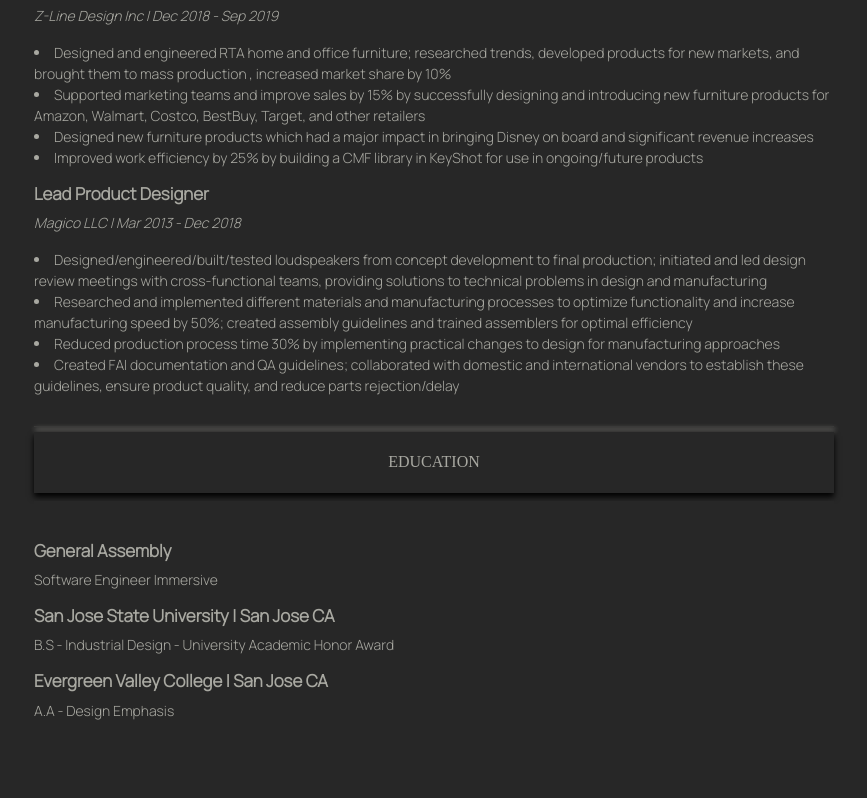
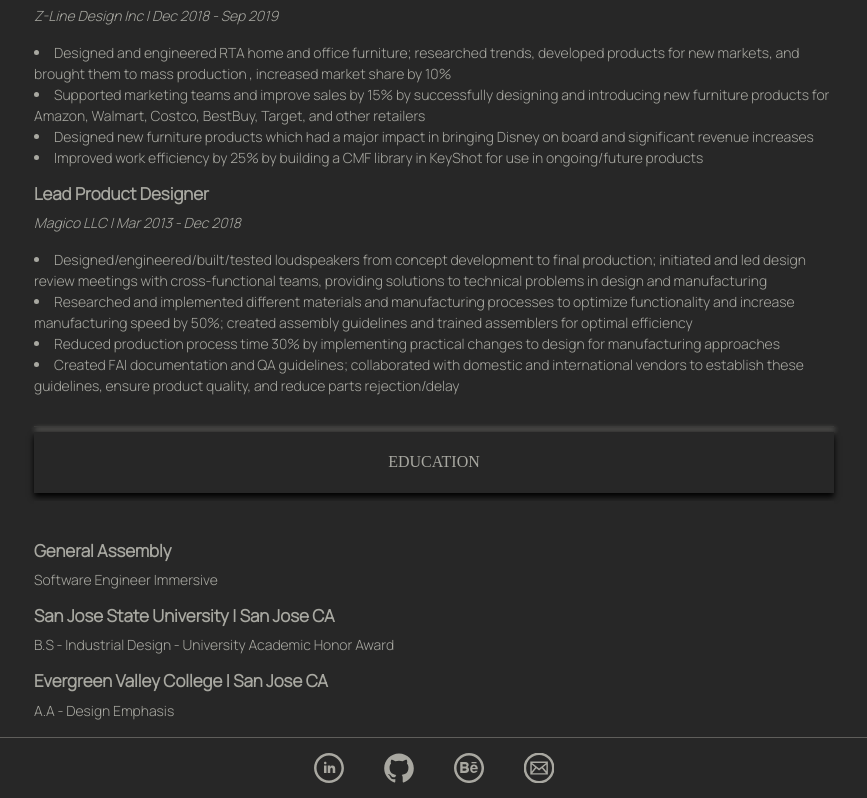
Before and after one commit to ttidesign/TKPortfolio, a plain HTML site: page pages/resume.html in a window 1280 px wide. Shown: the part 1738-2536 px from the top of the page, without its empty margins (206-1073 px from the left). Before the commit the page ends 2475 px from the top, so only its background shows below. Drawn offline with nearby package versions, Linux system fonts and the light colour scheme; a web font is replaced by a local one.

Commit message:
rearrange file structure

```diff
--- a/resume.html
+++ b/pages/resume.html
@@ -3,7 +3,7 @@
 <head>
     <meta charset="UTF-8">
     <meta name="viewport" content="width=device-width, initial-scale=1.0">
-    <link rel="stylesheet" href="style.css" />
+    <link rel="stylesheet" href="../style.css" />
     <link href="https://fonts.googleapis.com/css2?family=Manrope:wght@300&family=Muli:wght@500&display=swap"
         rel="stylesheet">
     <!-- Bootstrap core CSS -->
@@ -15,7 +15,7 @@
 <body>
     <!-- NAV SECTION -->
     <nav class="navbar navbar-expand-lg navbar-dark">
-        <a class="navbar-brand" href="index.html"> <img class='logo' src='./images/TTiD-Wsmall.svg' alt='ttid logo' /> </a>
+        <a class="navbar-brand" href="index.html"> <img class='logo' src='../images/TTiD-Wsmall.svg' alt='ttid logo' /> </a>
         <button class="navbar-toggler" type="button" data-toggle="collapse" data-target="#navbarNav"
             aria-controls="navbarNav" aria-expanded="false" aria-label="Toggle navigation">
             <span class="navbar-toggler-icon"></span>
@@ -238,6 +238,21 @@
             <p> A.A - Design Emphasis</p>
         </div>
     </div>
+<!-- FOOTER SECTION -->
+<div class='icons'>
+    <a href='https://www.linkedin.com/in/tuongknguyen/' target='blank'>
+        <img class='small-logo' src='../images/linkedin 1x1.svg' alt='linkedin logo' />
+    </a>
+    <a href='https://github.com/ttidesign' target='blank'>
+        <img class='small-logo' src='../images/github 1x1.svg' alt='github logo' />
+    </a>
+    <a href='https://www.behance.net/KTDesign' target='blank'>
+        <img class='small-logo' src='../images/behance 1x1.svg' alt='behance logo' />
+    </a>
+    <a href='mailto:tkthedesigner@gmail.com'>
+        <img class='small-logo' src='../images/email 1x1.svg' alt='mailto:tkthedesigner@gmail.com' />
+    </a>
+</div>
 
     <!-- JQuery -->
     <script type="text/javascript" src="https://cdnjs.cloudflare.com/ajax/libs/jquery/3.5.1/jquery.min.js"></script>
```
Also changed, not shown: index.html (+1 -1 lines).
